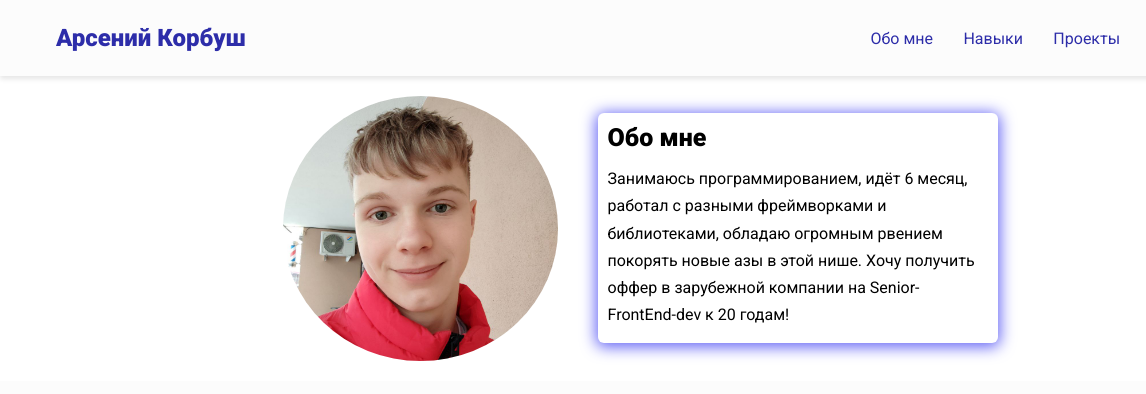
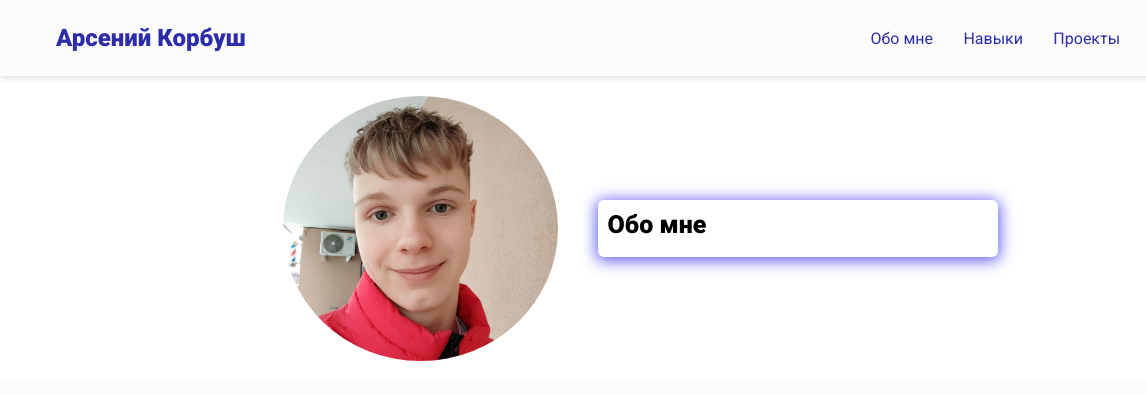
Before and after one commit to ArseniKorbush/Portfolio, a plain HTML site: page Arseni/index.html in a window 1280 px wide. Shown: the top 394 px of the page, 0-1146 px from the left. Drawn offline with nearby package versions, Linux system fonts and the light colour scheme; a script that the page names is missing.

Commit message:
reset portfolio

```diff
--- a/Arseni/index.html
+++ b/Arseni/index.html
@@ -32,11 +32,7 @@
         <img src="assets/images/photo_2022-12-26_16-25-21 (1).webp" alt="картинка" loading="lazy" class="person-img" />
         <div class="bio animate__animated animate__shakeX">
             <h2 class="bio-title">Обо мне</h2>
-            <p class="bio-text">
-                Занимаюсь программированием, идёт 6 месяц, работал с разными фреймворками и библиотеками, обладаю
-                огромным рвением покорять новые азы в этой нише. Хочу получить оффер в зарубежной компании на
-                Senior-FrontEnd-dev к 20 годам!
-            </p>
+
         </div>
     </section>
 
```
